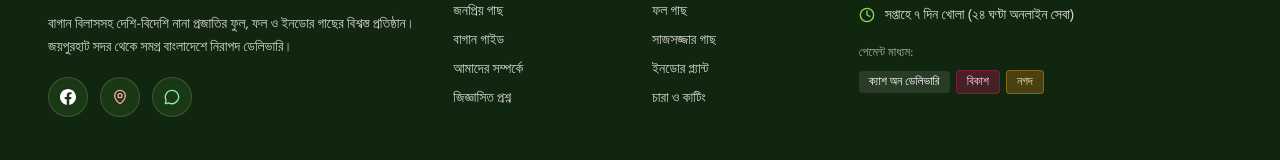
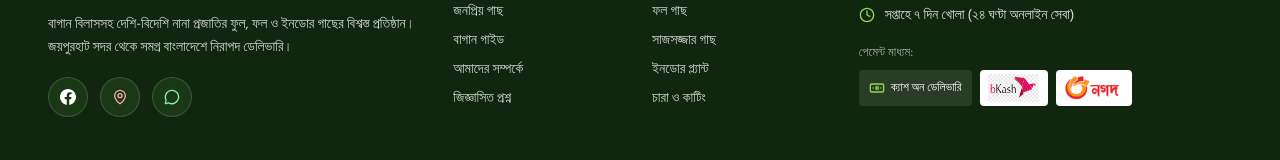
Before and after one commit to sakibnjr/sopnobilash, a Next.js app: page / in a window 1280 px wide. Shown: the part 6200-6360 px from the top of the page. Built offline with nearby package versions, Linux system fonts and the light colour scheme.

Commit message:
Fix map embed and polish mobile payments

```diff
--- a/src/app/page.tsx
+++ b/src/app/page.tsx
@@ -4,6 +4,7 @@ import React, { useEffect, useState } from "react";
 import Image from "next/image";
 import { motion, AnimatePresence } from "motion/react";
 import {
+  Banknote,
   Search,
   User,
   ShoppingCart,
@@ -40,7 +41,7 @@ import { Card } from "@/components/ui/card";
 
 const GOOGLE_MAPS_SHARE_URL = "https://share.google/KYsUA89T0ilh7GdqD";
 const GOOGLE_MAPS_EMBED_URL =
-  "https://www.google.com/maps?q=%E0%A6%B8%E0%A7%8D%E0%A6%AC%E0%A6%AA%E0%A7%8D%E0%A6%A8+%E0%A6%AC%E0%A6%BF%E0%A6%B2%E0%A6%BE%E0%A6%B8+%E0%A6%A8%E0%A6%BE%E0%A6%B0%E0%A7%8D%E0%A6%B8%E0%A6%BE%E0%A6%B0%E0%A6%BF+Swapna+Bilas+Nursery&output=embed";
+  "https://www.google.com/maps/embed?origin=mfe&pb=!1m2!2m1!1s428H%2B6CR,+Joypurhat,+Bangladesh";
 const FACEBOOK_PAGE_URL =
   "https://www.facebook.com/p/%E0%A6%B8%E0%A7%8D%E0%A6%AC%E0%A6%AA%E0%A7%8D%E0%A6%A8-%E0%A6%AC%E0%A6%BF%E0%A6%B2%E0%A6%BE%E0%A6%B8-%E0%A6%A8%E0%A6%BE%E0%A6%B0%E0%A7%8D%E0%A6%B8%E0%A6%BE%E0%A6%B0%E0%A6%BF-100082633088405/";
 const WHATSAPP_URL = "https://wa.me/8801880803067";
@@ -1730,14 +1731,14 @@ export default function HomePage() {
                       <div className="flex flex-wrap items-center gap-x-3 gap-y-1 mt-0.5">
                         <a
                           href="tel:01880803067"
-                          className="text-[16.5px] font-bold text-[#132A13] hover:text-[#3A6B1F] transition-colors"
+                          className="text-[14px] sm:text-[16.5px] font-bold text-[#132A13] hover:text-[#3A6B1F] transition-colors"
                         >
                           ০১৮৮০-৮০৩০৬৭
                         </a>
                         <span className="text-gray-400">|</span>
                         <a
                           href="tel:01625409484"
-                          className="text-[16.5px] font-bold text-[#132A13] hover:text-[#3A6B1F] transition-colors"
+                          className="text-[14px] sm:text-[16.5px] font-bold text-[#132A13] hover:text-[#3A6B1F] transition-colors"
                         >
                           ০১৬২৫-৪০৯৪৮৪
                         </a>
@@ -1754,7 +1755,7 @@ export default function HomePage() {
                       <p className="text-[13.5px] text-[#525E50]">
                         নার্সারি লোকেশন (Google Maps Plus Code: 428H+6CR)
                       </p>
-                      <p className="text-[16px] font-bold text-[#132A13]">
+                      <p className="text-[14px] sm:text-[16px] font-bold text-[#132A13]">
                         জয়পুরহাট - হিলি হাইওয়ে, জয়পুরহাট সদর, জয়পুরহাট
                       </p>
                     </div>
@@ -1769,7 +1770,7 @@ export default function HomePage() {
                       <p className="text-[13.5px] text-[#525E50]">
                         সেবার সময়সূচী
                       </p>
-                      <p className="text-[16px] font-bold text-[#132A13]">
+                      <p className="text-[14px] sm:text-[16px] font-bold text-[#132A13]">
                         সপ্তাহে ৭ দিন খোলা (২৪ ঘণ্টা অনলাইন ও সরাসরি নার্সারি
                         সেবা)
                       </p>
@@ -1983,7 +1984,8 @@ export default function HomePage() {
               width="100%"
               height="380"
               loading="lazy"
-              referrerPolicy="no-referrer-when-downgrade"
+              referrerPolicy="strict-origin-when-cross-origin"
+              allowFullScreen
               className="w-full h-[320px] sm:h-[380px] border-0 block"
             />
 
@@ -2240,15 +2242,28 @@ export default function HomePage() {
                 <p className="text-[12.5px] text-white/60 mb-2">
                   পেমেন্ট মাধ্যম:
                 </p>
-                <div className="flex flex-wrap items-center gap-1.5">
-                  <span className="px-2.5 py-0.5 rounded bg-white/10 text-[12px] font-medium text-white">
-                    ক্যাশ অন ডেলিভারি
+                <div className="flex flex-wrap items-center gap-2">
+                  <span className="inline-flex h-9 items-center gap-1.5 rounded bg-white/10 px-2.5 text-[12px] font-medium text-white">
+                    <Banknote className="h-4 w-4 text-[#8ED95B]" aria-hidden="true" />
+                    <span>ক্যাশ অন ডেলিভারি</span>
                   </span>
-                  <span className="px-2.5 py-0.5 rounded bg-[#E2136E]/25 border border-[#E2136E]/40 text-[12px] font-medium text-pink-200">
-                    বিকাশ
+                  <span className="inline-flex h-9 items-center justify-center rounded bg-white px-2 shadow-2xs">
+                    <Image
+                      src="/assets/payments/bkash.webp"
+                      alt="bKash"
+                      width={400}
+                      height={220}
+                      className="h-[28px] w-[52px] object-contain"
+                    />
                   </span>
-                  <span className="px-2.5 py-0.5 rounded bg-[#F7941D]/25 border border-[#F7941D]/40 text-[12px] font-medium text-orange-200">
-                    নগদ
+                  <span className="inline-flex h-9 items-center justify-center rounded bg-white px-2 shadow-2xs">
+                    <Image
+                      src="/assets/payments/nagad.webp"
+                      alt="Nagad"
+                      width={600}
+                      height={267}
+                      className="h-[27px] w-[60px] object-contain"
+                    />
                   </span>
                 </div>
               </div>
```
Also changed, not shown: public/assets/payments/bkash.webp (added), public/assets/payments/nagad.webp (added).
